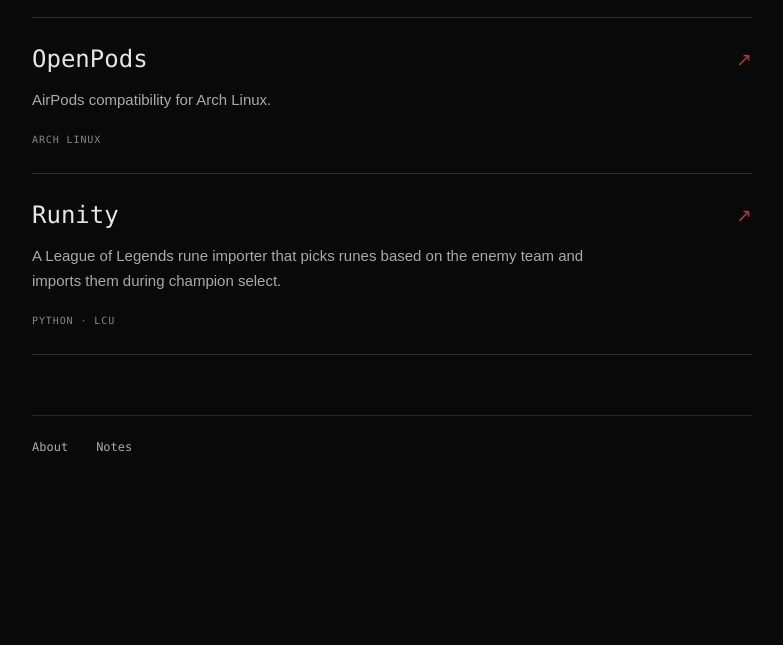
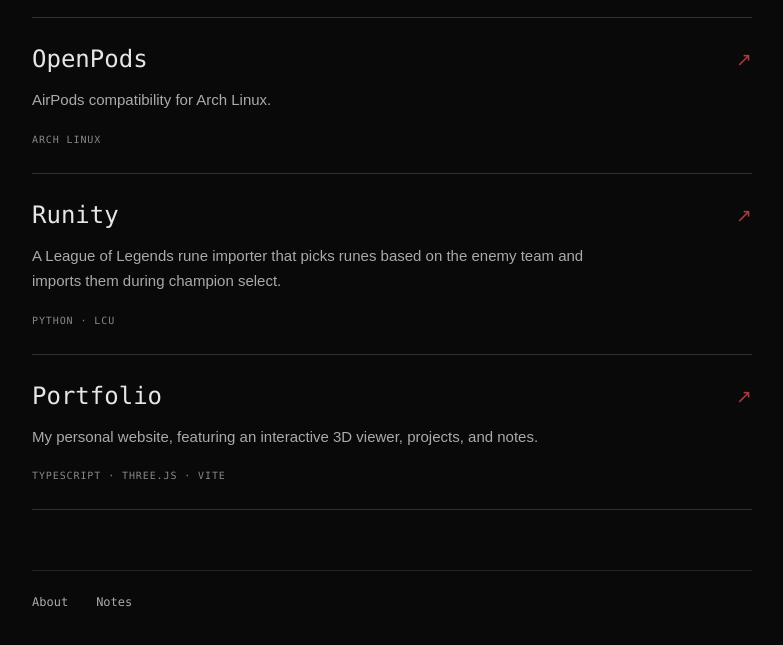
Before and after one commit to MarexMB/Portfolio, a website built with Vite: page projects.html in a window 1280 px wide. Shown: the part 261-906 px from the top of the page, without its empty margins (248-1031 px from the left). Before the commit the page ends 800 px from the top, so only its background shows below. Built offline with nearby package versions, Linux system fonts and the light colour scheme.

Commit message:
Add Portfolio to projects page

```diff
--- a/projects.html
+++ b/projects.html
@@ -43,6 +43,22 @@
           </p>
           <span class="project-meta">PYTHON · LCU</span>
         </a>
+        <a
+          class="project-item"
+          href="https://github.com/MarexMB/Portfolio"
+          target="_blank"
+          rel="noopener noreferrer"
+        >
+          <div class="project-heading">
+            <h2>Portfolio</h2>
+            <span aria-hidden="true">&#8599;</span>
+          </div>
+          <p>
+            My personal website, featuring an interactive 3D viewer, projects,
+            and notes.
+          </p>
+          <span class="project-meta">TYPESCRIPT &middot; THREE.JS &middot; VITE</span>
+        </a>
       </section>
       <nav class="page-nav" aria-label="Other pages"></nav>
     </main>
```
